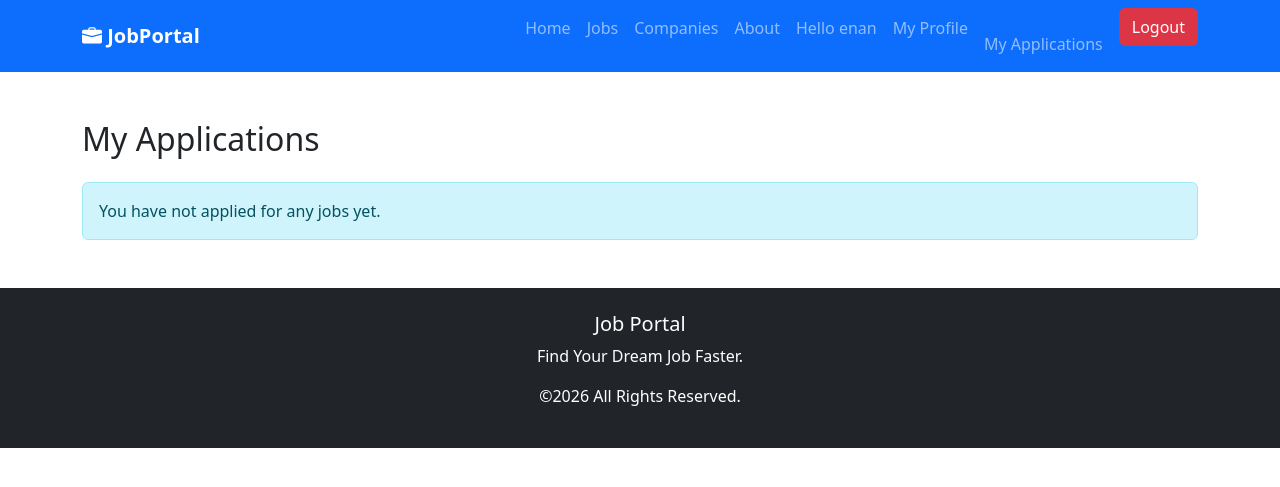
After one commit to ChristianEnan/Job-Portal, a Django app: page /applications/my-applications/ in a window 1280 px wide. The commit adds this page. Shown: the top 487 px of the page. Run offline with Django 5.2, Linux system fonts and the light colour scheme; a user stored in the database is signed in; data comes from the database, SQL or seed files in the repository; both versions use the stored data as it was after the commit.

Commit message:
feat: Add 'My Applications' feature with view, URL routing, and template integration

```diff
--- a/JobPortal/applications/urls.py
+++ b/JobPortal/applications/urls.py
@@ -1,8 +1,10 @@
 from django.urls import path
-
-from .views import application_list, apply_for_job
+from . import views
 
 urlpatterns = [
-    path("", application_list, name="application-list"),
-    path("apply/", apply_for_job, name="application-create"),
+    path(
+        "my-applications/",
+        views.my_applications,
+        name="my_applications",
+    ),
 ]
--- a/JobPortal/applications/views.py
+++ b/JobPortal/applications/views.py
@@ -1,64 +1,20 @@
-from django.contrib.auth import get_user_model
-from django.http import JsonResponse
-from django.views.decorators.http import require_GET, require_POST
+from django.contrib.auth.decorators import login_required
+from django.shortcuts import render
 
-from jobs.models import Job
 from .models import Application
 
 
-User = get_user_model()
+@login_required
+def my_applications(request):
 
+    applications = Application.objects.filter(
+        candidate=request.user
+    ).select_related("job")
 
-@require_GET
-def application_list(request):
-    applications = Application.objects.select_related("job", "candidate").all()
-    data = [
+    return render(
+        request,
+        "applications/my_applications.html",
         {
-            "id": app.id,
-            "job": app.job.title,
-            "candidate": app.candidate.get_username() if app.candidate else "unknown",
-            "status": app.status,
-            "created_at": app.created_at.isoformat(),
+            "applications": applications
         }
-        for app in applications
-    ]
-    return JsonResponse({"applications": data})
-
-
-@require_POST
-def apply_for_job(request):
-    username = request.POST.get("username", "").strip()
-    job_id = request.POST.get("job_id", "").strip()
-    cover_letter = request.POST.get("cover_letter", "").strip()
-
-    if not username or not job_id:
-        return JsonResponse({"error": "username and job_id are required"}, status=400)
-
-    try:
-        user = User.objects.get(username=username)
-    except User.DoesNotExist:
-        return JsonResponse({"error": "candidate does not exist"}, status=404)
-
-    try:
-        job = Job.objects.get(pk=job_id, is_active=True)
-    except Job.DoesNotExist:
-        return JsonResponse({"error": "job not found"}, status=404)
-
-    application, created = Application.objects.get_or_create(
-        job=job,
-        candidate=user,
-        defaults={"cover_letter": cover_letter},
     )
-
-    if not created:
-        return JsonResponse({"error": "application already exists"}, status=400)
-
-    return JsonResponse(
-        {
-            "id": application.id,
-            "job": application.job.title,
-            "candidate": application.candidate.get_username() if application.candidate else "unknown",
-            "status": application.status,
-        },
-        status=201,
-    )
--- a/JobPortal/jobportal/urls.py
+++ b/JobPortal/jobportal/urls.py
@@ -23,6 +23,7 @@ urlpatterns = [
     path('admin/', admin.site.urls),
     path('',include('jobs.urls')),
     path('accounts/', include('accounts.urls')),
+    path("applications/", include("applications.urls")),
 
 ]
 
--- /dev/null
+++ b/JobPortal/templates/applications/my_applications.html
@@ -0,0 +1,71 @@
+{% extends "base.html" %}
+
+{% block title %}
+My Applications
+{% endblock %}
+
+{% block content %}
+
+<div class="container mt-5">
+
+    <h2 class="mb-4">
+
+        My Applications
+
+    </h2>
+
+    {% if applications %}
+
+    <table class="table table-bordered">
+
+        <thead>
+
+            <tr>
+
+                <th>Job</th>
+
+                <th>Company</th>
+
+                <th>Location</th>
+
+                <th>Applied On</th>
+
+            </tr>
+
+        </thead>
+
+        <tbody>
+
+            {% for app in applications %}
+
+            <tr>
+
+                <td>{{ app.job.title }}</td>
+
+                <td>{{ app.job.company }}</td>
+
+                <td>{{ app.job.location }}</td>
+
+                <td>{{ app.applied_at }}</td>
+
+            </tr>
+
+            {% endfor %}
+
+        </tbody>
+
+    </table>
+
+    {% else %}
+
+    <div class="alert alert-info">
+
+        You have not applied for any jobs yet.
+
+    </div>
+
+    {% endif %}
+
+</div>
+
+{% endblock %}
--- a/JobPortal/templates/base.html
+++ b/JobPortal/templates/base.html
@@ -76,6 +76,17 @@ Hello {{ user.username }}
 href="{% url 'profile' %}">
 
 My Profile
+
+<li class="nav-item">
+
+    <a class="nav-link"
+       href="{% url 'my_applications' %}">
+
+        My Applications
+
+    </a>
+
+</li>
 
 </a>
 
```
Also changed, not shown: JobPortal/db.sqlite3.
